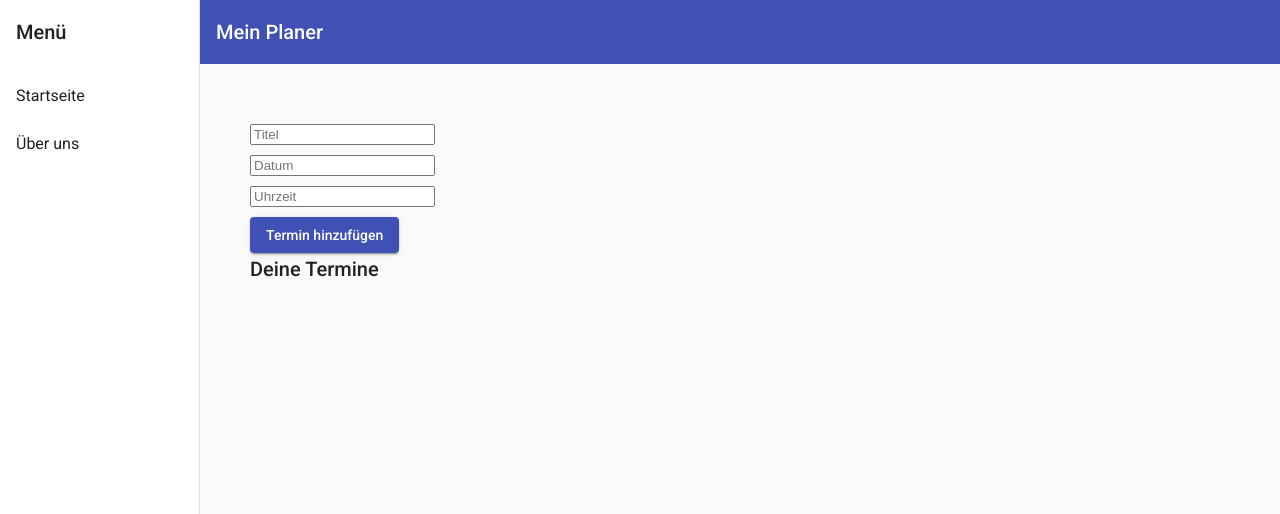
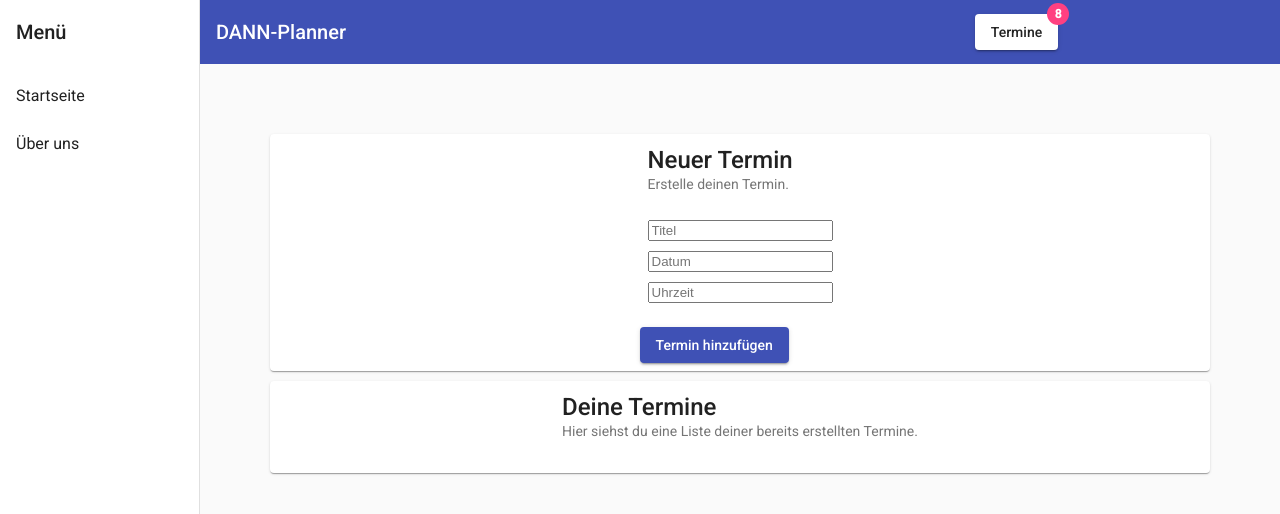
Before and after one commit to ninaeberle/my-planner, an Angular app: page / in a window 1280 px wide. Shown: the top 514 px of the page. Built offline with nearby package versions, Linux system fonts and the light colour scheme.

Commit message:
events page layout

```diff
--- a/src/app/events/events.component.css
+++ b/src/app/events/events.component.css
@@ -0,0 +1,5 @@
+.container {
+    display: grid;
+    justify-content: center;
+    align-items: center;
+    }
--- a/src/app/events/events.component.html
+++ b/src/app/events/events.component.html
@@ -1,18 +1,29 @@
-<div style="margin: 50px;">
-
+<div style="margin: 50px; padding: 10px;">
+    <mat-card class="container" style="margin:10px;">
+        <mat-card-title>Neuer Termin</mat-card-title>
+        <mat-card-subtitle>Erstelle deinen Termin.</mat-card-subtitle>
+        <mat-card-content>
             <input matInput type="text" style="margin-top:10px;" placeholder="Titel" #input><br>
             <input matInput type="text" style="margin-top:10px;" placeholder="Datum"><br>
             <input matInput type="text" style="margin-top:10px;" placeholder="Uhrzeit"><br>
-        <button mat-raised-button color="primary" style="margin-top:10px;" (click)="add(input.value)">Termin hinzufügen</button>
-
-        <h2>Deine Termine</h2>
+        </mat-card-content>
+        <mat-card-actions>
+            <button mat-raised-button color="primary" (click)="add(input.value)">Termin hinzufügen</button>
+        </mat-card-actions>
+    </mat-card>
+    <mat-card class="container" style="margin:10px;">
+        <mat-card-title>Deine Termine</mat-card-title>
+        <mat-card-subtitle>Hier siehst du eine Liste deiner bereits erstellten Termine.</mat-card-subtitle>
+        <mat-card-content>
             <ul>
                 <li *ngFor="let event of events" style="list-style: none;">
                     <mat-checkbox (click)="setDone(event)"></mat-checkbox>
                     {{ event.title }} ({{event.over}})
                 </li>
             </ul>
-
+        </mat-card-content>
+    </mat-card>
+</div>
 <!--
 <mat-list>
     <mat-selection-list #input>
@@ -21,4 +32,3 @@
         </mat-list-option>
     </mat-selection-list>
 </mat-list>-->
-</div>
--- a/src/app/nav/nav.component.html
+++ b/src/app/nav/nav.component.html
@@ -20,7 +20,11 @@
         *ngIf="isHandset$ | async">
         <mat-icon aria-label="Side nav toggle icon">menu</mat-icon>
       </button>
-      <span>Mein Planer</span>
+      <span>DANN-Planner</span>
+      <button style="margin-left: 60%;" mat-raised-button color="basic"
+          matBadge="8" matBadgePosition="after" matBadgeColor="accent">
+        Termine
+      </button>
     </mat-toolbar>
     <!-- Add Content Here -->
     <ng-content>
```
Also changed, not shown: src/app/app.module.ts (+9 -2 lines). Lines whose indentation alone changed are shown as unchanged.
